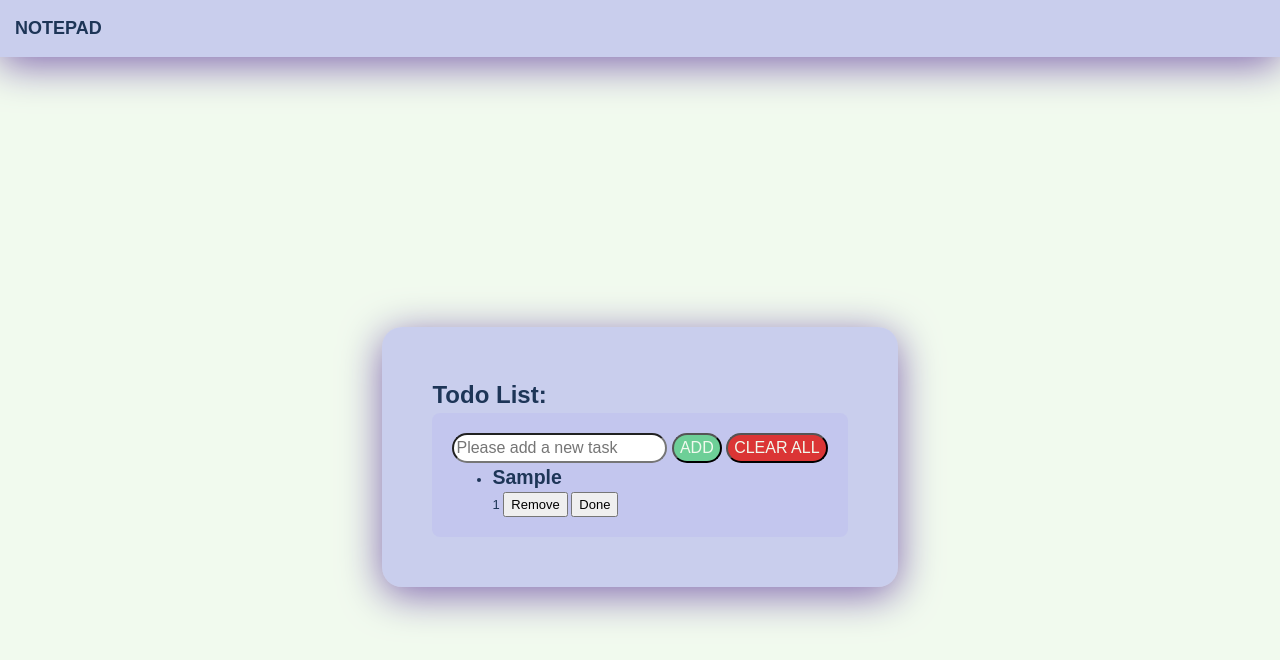
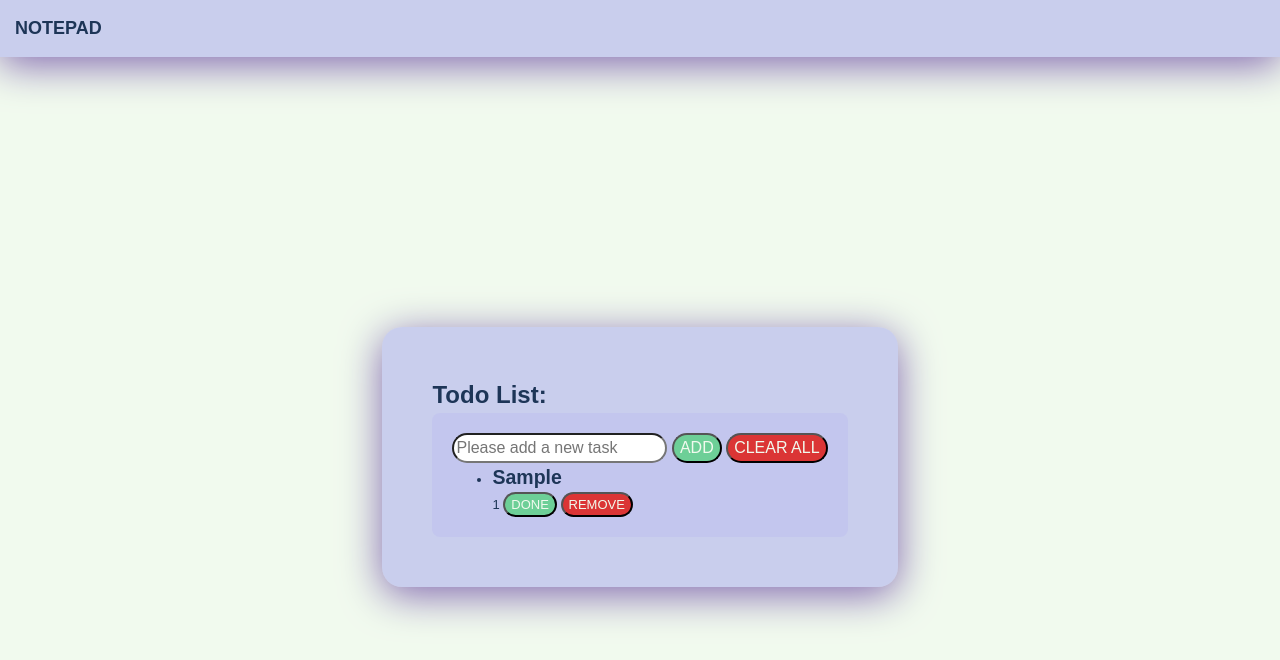
Before and after one commit to irm1005-itec1005-fall-2023/assignment-04-AnjuMendoza, a plain HTML site: page index.html in a window 1280 px wide. Both pictures are taken after typing "Sample" into the empty fields and a click on the button "ADD". Drawn offline with Linux system fonts and the light colour scheme.

Commit message:
complete

```diff
--- a/script.js
+++ b/script.js
@@ -20,8 +20,8 @@ function displayTasks() {
     taskItem.innerHTML =
       `<h2${task.completed ? ' class="completed-task"' : ''}>${task.description}</h2>
       <span>${task.id}</span>
-      <button data-id="${task.id}" class="remove-btn">Remove</button>
-      <button data-id="${task.id}" class="complete-btn">${task.completed ? 'Undo' : 'Done'}</button>`;
+      <button data-id="${task.id}" class="complete-btn">${task.completed ? 'Undo' : 'Done'}</button>
+      <button data-id="${task.id}" class="remove-btn">Remove</button>`;
 
 
     if (task.completed) {
--- a/style.css
+++ b/style.css
@@ -96,6 +96,22 @@ main {
   font-size: 13px;
 }
 
+.remove-btn {
+  background:rgb(219, 53, 53);
+  color:#f1faee;
+  text-transform:uppercase;
+  border-radius: 15px;
+  border-width: 2.5px;
+}
+
+.complete-btn {
+  background:#1ed94783;
+  color:#f1faee;
+  text-transform:uppercase;
+  border-radius: 15px;
+  border-width: 2.5px;
+}
+
 
 
 
```
